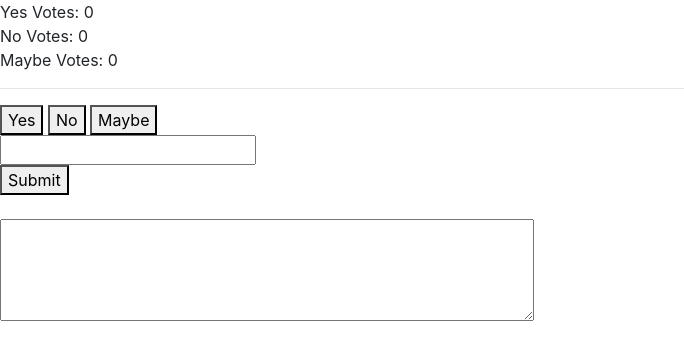
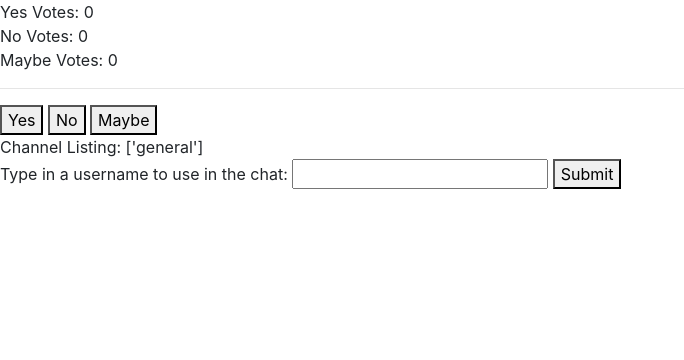
Before and after one commit to barnettech/project2, a Flask app: page / in a window 1280 px wide. Shown: the top 360 px of the page, without its empty margins (0-684 px from the left). Run offline with Flask 2, Linux system fonts and the light colour scheme; some libraries are stand-ins or nearby versions.

Commit message:
chatting quite nicely with usernames

```diff
--- a/application.py
+++ b/application.py
@@ -20,7 +20,7 @@ votes = {"yes": 0, "no": 0, "maybe": 0}
 
 @app.route("/")
 def index():
-    return(render_template("index.html", votes=votes))
+    return(render_template("index.html", votes=votes, channel_list=channel_list))
 
 @socketio.on("submit vote")
 def vote(data):
--- a/static/index.js
+++ b/static/index.js
@@ -1,5 +1,16 @@
 document.addEventListener('DOMContentLoaded', () => {
-
+    console.log(localStorage.getItem('username'));
+    if (localStorage.getItem('username') === null) {
+      document.querySelector('#username').style.visibility = 'visible';
+      document.querySelector('#button0').style.visibility = 'visible';
+      document.querySelector('#textarena').style.visibility = 'hidden';
+      document.querySelector('#button1').style.visibility = 'hidden';
+    } else {
+        document.querySelector('#username').style.visibility = 'hidden';
+        document.querySelector('#button0').style.visibility = 'hidden';
+        document.querySelector('#textarena').style.visibility = 'visible';
+        document.querySelector('#button1').style.visibility = 'visible';
+    }
     // Connect to websocket
     var socket = io.connect(location.protocol + '//' + document.domain + ':' + location.port);
 
@@ -14,8 +25,21 @@ document.addEventListener('DOMContentLoaded', () => {
             };
         });
         document.querySelector("#button1").onclick = () => {
-                var chattext = document.getElementById("textarena").value;
-                socket.emit('chat emit', {'chattext': chattext});
+                // var chattext = document.getElementById("textarena").value;
+                const chattext = document.querySelector('#textarena').value;
+                let username = localStorage.getItem('username');
+                console.log(username);
+                socket.emit('chat emit', {'chattext': username + ': ' + chattext});
+            };
+        document.querySelector("#button0").onclick = () => {
+                var username = document.querySelector('#username').value;
+                localStorage.setItem('username', username);
+                localStorage.setItem('key', 'value');
+                document.querySelector('#username').style.visibility = 'hidden';
+                document.querySelector('#button0').style.visibility = 'hidden';
+                document.querySelector('#textarena').style.visibility = 'visible';
+                document.querySelector('#button1').style.visibility = 'visible';
+                //socket.emit('chat emit', {'chattext': chattext});
             };
     });
 
@@ -28,7 +52,6 @@ document.addEventListener('DOMContentLoaded', () => {
 
     // When new text is chatted, broadcast it to all
     socket.on('chat emit', data => {
-        console.log(data);
-        document.querySelector('#textarena').innerHTML = data;
+        document.querySelector('#chathistory-area').innerHTML += '<div>' + data + '</div>';
     });
 });
--- a/templates/index.html
+++ b/templates/index.html
@@ -19,14 +19,20 @@
               <button class="button0" data-vote="no">No</button>
               <button class="button0" data-vote="maybe">Maybe</button><br/>
             </section>
+            <section>
+                Channel Listing:  {{channel_list}}
+            </section>
 
             <section>
-            <input type="text" name="username"><br>
-              <button id="button1">Submit</button>
+            Type in a username to use in the chat:  <input type="text" id="username" name="username"> <button id="button0">Submit</button> <br>
               <br/>
               <br/>
-              <textarea id="textarena" rows="4" cols="50">
-              </textarea>
+              <textarea id="textarena" rows="2" cols="50">
+              </textarea><br/>
+              <button id="button1">Submit</button>
+            </section>
+            <section>
+                <div id="chathistory-area"></div>
             </section>
         </container>
     </body>
```
